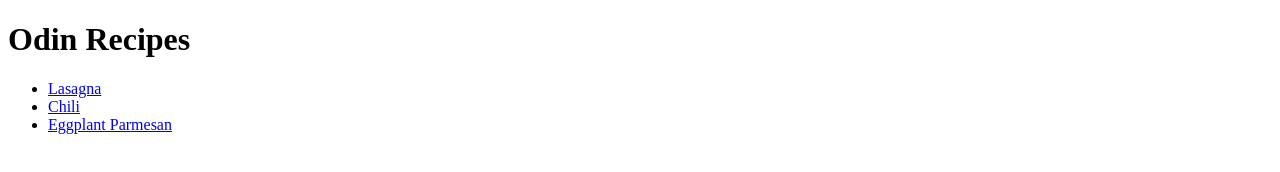
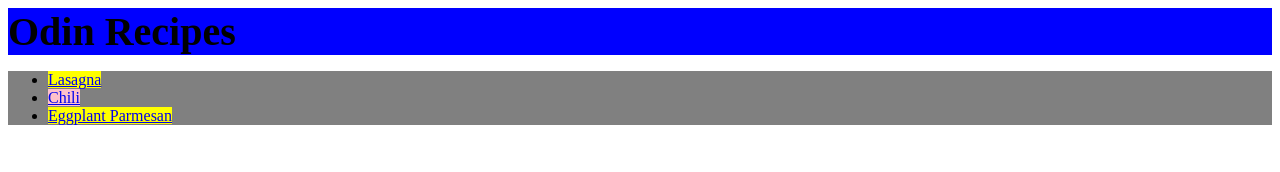
Before and after one commit to andresres08/odin-recipes, a plain HTML site: page index.html in a window 1280 px wide. Drawn offline with Linux system fonts and the light colour scheme.

Commit message:
Index menu page index.html; Style menu page style.css

```diff
--- a/index.html
+++ b/index.html
@@ -2,16 +2,19 @@
 <html lang="en">
 <head>
     <meta charset="UTF-8">
+    <meta http-equiv="X-UA-Compatible" content="IE=edge">
+    <meta name="viewport" content="width=device-width, initial-scale=1.0">
+    <link rel="stylesheet" href="style.css">
     <title>The Odin Recipes</title>
 </head>
 <body>
 
-    <h1>Odin Recipes</h1>
+    <div class="sub-title">Odin Recipes</div>
 
-    <ul>
-        <li><a href="recipes/lasagna.html">Lasagna</a></li>
-        <li><a href="recipes/chili.html">Chili</a></li>
-        <li><a href="recipes/eggplant-parmesan.html">Eggplant Parmesan</a></li>
+    <ul class="list">
+        <li><a href="recipes/lasagna.html" id="recipe1">Lasagna</a></li>
+        <li><a href="recipes/chili.html" id="recipe">Chili</a></li>
+        <li><a href="recipes/eggplant-parmesan.html" id="recipe1">Eggplant Parmesan</a></li>
     </ul>
 
 </body>
--- /dev/null
+++ b/style.css
@@ -0,0 +1,18 @@
+.sub-title {
+    background: blue;
+    font-size: 40px;
+    font-weight: bold;
+}
+
+.list {
+    background: gray;
+}
+
+#recipe {
+    font-weight: lighter;
+    background: pink;
+}
+
+.list #recipe1 {
+    background: yellow;
+}
```
